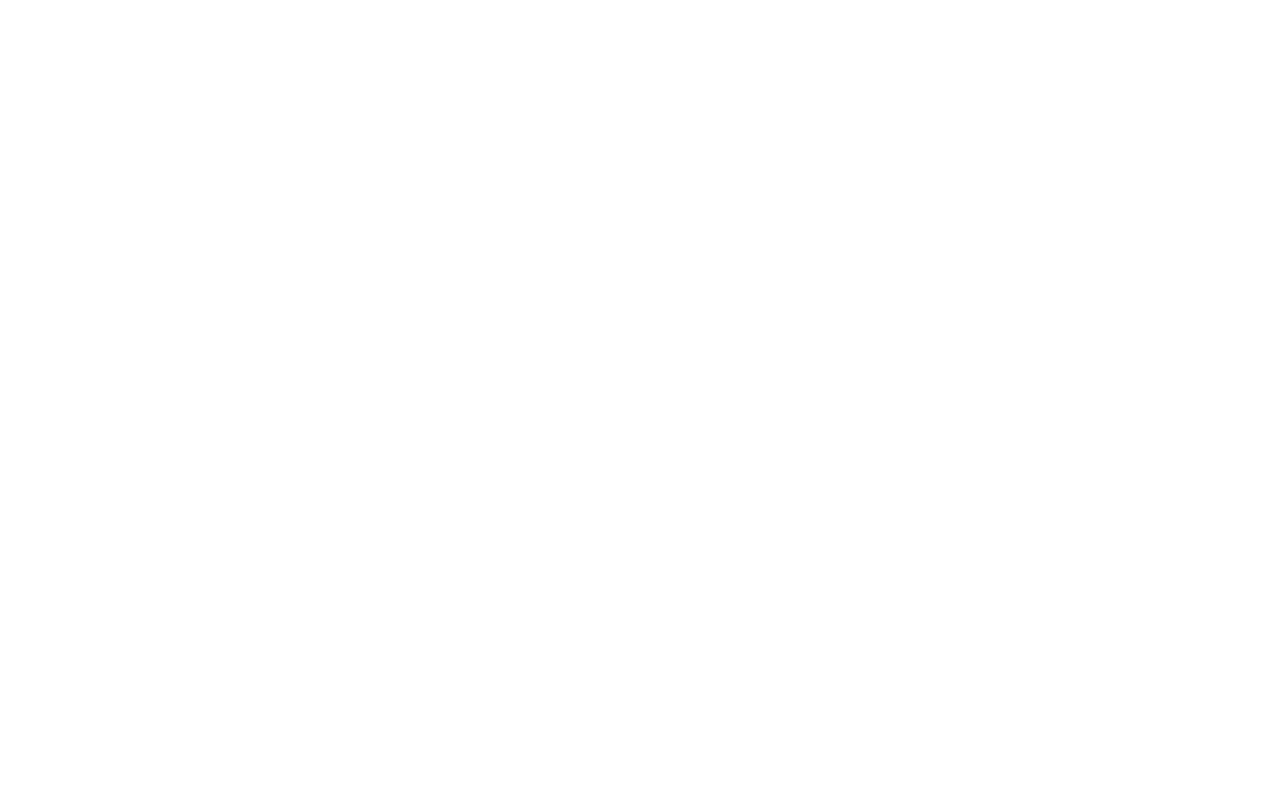
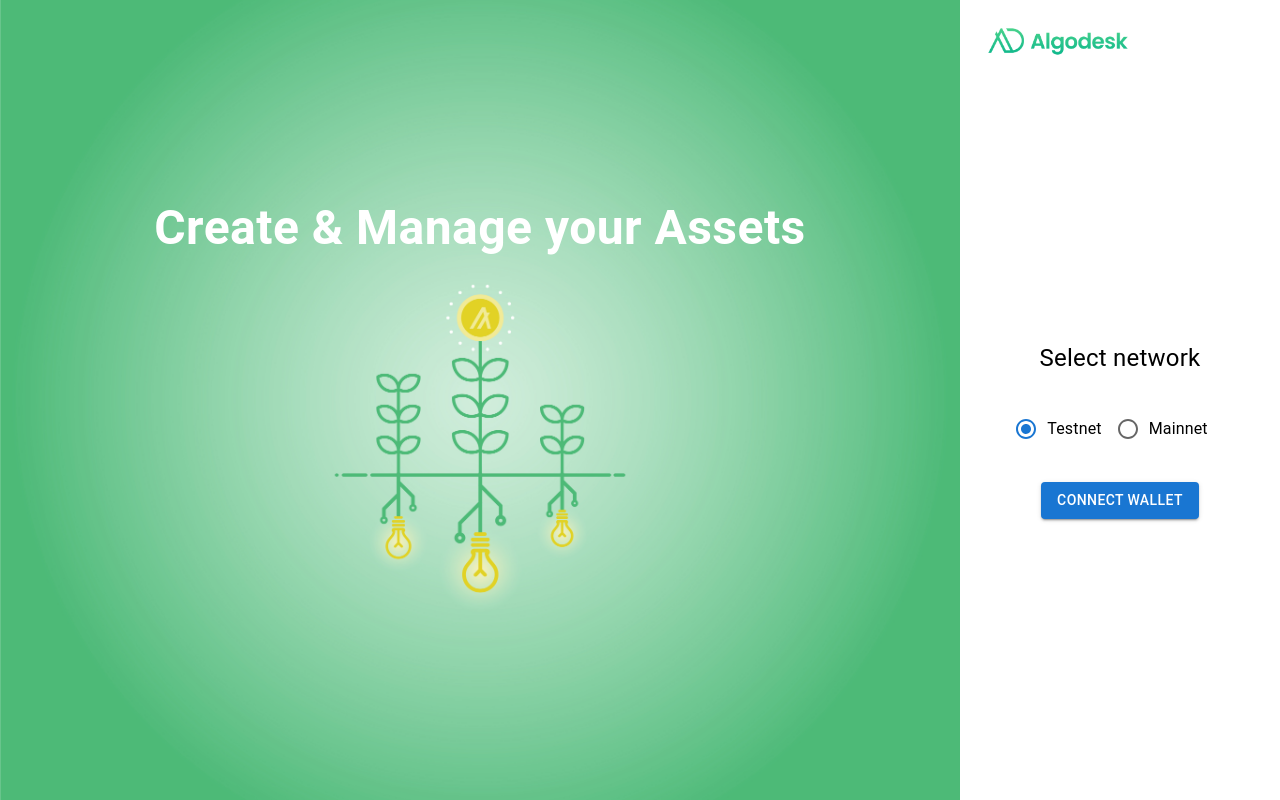
Before and after one commit to mr-new-0509/dahliadesk, a React (Create React App) app: page /connect-wallet in a window 1280 px wide. Built offline with nearby package versions, Linux system fonts and the light colour scheme.

Commit message:
connect wallet page

```diff
--- a/src/App.tsx
+++ b/src/App.tsx
@@ -5,6 +5,8 @@
 import { AlertMessageProvider } from './contexts/AlertMessageContext'
 import Loading from './components/Loading'
 import AlertMessage from './components/AlertMessage'
+import { LoadingProvider } from './contexts/LoadingContext';
+import { ConnectWalletProvider } from './contexts/ConnectWalletContext';
 
 let theme = createTheme({})
 theme = responsiveFontSizes(theme)
@@ -13,11 +15,15 @@
   return (
     <ThemeProvider theme={theme}>
       <AlertMessageProvider>
-        <BrowserRouter>
-          <Routes />
-          <Loading />
-          <AlertMessage />
-        </BrowserRouter>
+        <LoadingProvider>
+          <ConnectWalletProvider>
+            <BrowserRouter>
+              <Routes />
+              <Loading />
+              <AlertMessage />
+            </BrowserRouter>
+          </ConnectWalletProvider>
+        </LoadingProvider>
       </AlertMessageProvider>
     </ThemeProvider>
   );
--- a/src/Routes/index.tsx
+++ b/src/Routes/index.tsx
@@ -1,17 +1,40 @@
-import { useRoutes } from 'react-router';
+import React from 'react';
+import { Navigate, useRoutes } from 'react-router-dom';
+import useConnectWallet from '../hooks/useConnectWallet';
 import DashbaordLayout from '../layouts/DashbaordLayout';
 import LandingLayout from '../layouts/LandingLayout';
-import { routesOfDashboard, routesOfLanding } from './routes';
+import ConnectWallet from '../pages/ConnectWallet';
+import WaitingList from '../pages/WaitingList';
 
 export default function Routes() {
+  const { connected } = useConnectWallet()
+
   return useRoutes([
     {
       element: <LandingLayout />,
-      children: routesOfLanding
+      children: [
+        {
+          path: '/connect-wallet',
+          element: connected ? <Navigate to="/dashboard" /> : <ConnectWallet />
+        }
+      ]
     },
     {
       element: <DashbaordLayout />,
-      children: routesOfDashboard
+      children: [
+        {
+          path: '/dashboard',
+          element: <WaitingList />
+        }
+      ]
+    },
+    {
+      path: '*',
+      element: <Navigate to="/" />
+    },
+    {
+      path: '/',
+      element: connected ? <Navigate to="/dashboard" /> : <Navigate to="/connect-wallet" />
     }
   ])
 }
--- a/src/Routes/routes.tsx
+++ /dev/null
@@ -1,35 +0,0 @@
-import { Navigate } from "react-router-dom";
-import ConnectWallet from "../pages/ConnectWallet";
-import Orders from "../pages/Orders";
-import WaitingList from "../pages/WaitingList";
-import { IRoute } from "../utils/interfaces";
-
-export const routesOfDashboard: Array<IRoute> = [
-  {
-    name: 'Waiting Lists',
-    icon: 'fluent:document-bullet-list-clock-24-filled',
-    path: '/waiting-list',
-    element: <WaitingList />
-  },
-  {
-    name: 'Orders',
-    icon: 'fluent:clipboard-task-list-ltr-24-filled',
-    path: '/orders',
-    element: <Orders />
-  },
-  {
-    path: '*',
-    element: <Navigate to="/" />
-  }
-]
-
-export const routesOfLanding: Array<IRoute> = [
-  {
-    path: '/connect-wallet',
-    element: <ConnectWallet />
-  },
-  {
-    path: '*',
-    element: <Navigate to="/" />
-  }
-]
--- a/src/components/PageTitle.tsx
+++ /dev/null
@@ -1,20 +0,0 @@
-import { Box, Typography } from "@mui/material"
-import { useMemo } from "react"
-import { useLocation } from "react-router-dom"
-import { routesOfDashboard } from "../Routes/routes"
-
-const getPageName = (path: string): string | undefined => {
-  const routeData = routesOfDashboard.find(element => element.path === path)
-  return routeData?.name
-}
-
-export default function PageTitle() {
-  const { pathname } = useLocation();
-  const pageName = useMemo(() => getPageName(pathname), [pathname]);
-
-  return (
-    <Box>
-      <Typography variant="h4" fontWeight={900}>{pageName}</Typography>
-    </Box>
-  )
-}
--- a/src/contexts/ConnectWalletContext.tsx
+++ b/src/contexts/ConnectWalletContext.tsx
@@ -1,8 +1,7 @@
 import { createContext, useReducer } from 'react';
+import { TNetwork } from '../utils/types';
 
 /* --------------------------------------------------------------- */
-
-type TNetwork = 'testnet' | 'mainnet'
 
 interface IInitialState {
   connected: boolean;
@@ -49,7 +48,7 @@
 //  Context
 const ConnectWalletContext = createContext({
   ...initialState,
-  connectAct: () => Promise.resolve(),
+  connectAct: (network: TNetwork) => Promise.resolve(),
   disconnectAct: () => Promise.resolve()
 });
 
--- a/src/layouts/DashbaordLayout.tsx
+++ b/src/layouts/DashbaordLayout.tsx
@@ -1,6 +1,5 @@
 import { Box, Stack } from "@mui/material"
 import { Outlet } from "react-router"
-import PageTitle from "../components/PageTitle"
 import ScrollFab from "../components/ScrollFab"
 import Navbar from "./Navbar"
 
@@ -9,7 +8,7 @@
     <Stack direction="row">
       <Navbar />
       <Box flexGrow={1} p={5}>
-        <PageTitle />
+        <Outlet />
         <ScrollFab />
       </Box>
     </Stack>
--- a/src/layouts/Navbar.tsx
+++ b/src/layouts/Navbar.tsx
@@ -1,4 +1,4 @@
-import { Fragment, useState } from "react";
+import React, { useState } from "react";
 import {
   Box,
   CSSObject,
@@ -6,15 +6,11 @@
   Drawer as MuiDrawer,
   IconButton,
   List,
-  ListItemButton,
-  ListItemIcon,
-  ListItemText,
   Stack,
   styled,
   Theme
 } from "@mui/material"
 import { Icon } from '@iconify/react'
-import { routesOfDashboard } from "../Routes/routes";
 
 const drawerWidth = 240;
 
@@ -88,10 +84,10 @@
 
         </Stack>
 
-        {/* <Divider />
+        <Divider />
 
         <List>
-          {routes.map(route => {
+          {/* {routes.map(route => {
             if (route.name && route.icon) {
               return (
                 <ListItemButton key={route.path}>
@@ -105,8 +101,8 @@
             return (
               <Fragment key={route.path} />
             )
-          })}
-        </List> */}
+          })} */}
+        </List>
       </Stack>
     </Drawer>
   )
--- a/src/pages/ConnectWallet.tsx
+++ b/src/pages/ConnectWallet.tsx
@@ -1,12 +1,56 @@
-import React from 'react';
-import { Box, Grid } from '@mui/material';
+import React, { useState } from 'react';
+import { Box, Button, FormControlLabel, Grid, Radio, RadioGroup, Stack, Typography } from '@mui/material';
+import useConnectWallet from '../hooks/useConnectWallet';
+import { TNetwork } from '../utils/types';
 
 export default function ConnectWallet() {
+  const { connectAct } = useConnectWallet()
+
+  const [network, setNetwork] = useState<TNetwork>('testnet');
+
+  const handleChangeNetwork = (networkName: string) => {
+    if (networkName === 'mainnet') {
+      setNetwork('mainnet')
+    } else {
+      setNetwork('testnet')
+    }
+  };
+
+  const handleConnectWallet = () => {
+    connectAct(network)
+  }
   return (
     <Box>
       <Grid container>
-        <Grid item xs={12} md={9}></Grid>
-        <Grid item xs={12} md={3}></Grid>
+        <Grid item xs={12} md={9}>
+          <Box sx={{
+            height: '100vh',
+            background: 'url(/assets/images/connect-bg.jpg) no-repeat 50%',
+            backgroundSize: 'cover'
+          }}>
+            <Typography component="h1" textAlign="center" color="white" px={4} fontSize={48} fontWeight={600} pt={24}>
+              Create & Manage your Assets
+            </Typography>
+          </Box>
+        </Grid>
+
+        <Grid item xs={12} md={3}>
+          <Stack px={3} height="100vh">
+            <Box component="img" src="/assets/images/logo.png" alt="logo" width={148} mt={3} />
+            <Stack flexGrow={1} justifyContent="center" alignItems="center" spacing={4}>
+              <Typography component="h2" textAlign="center" fontSize={24}>
+                Select network
+              </Typography>
+
+              <RadioGroup row value={network} onChange={(e) => handleChangeNetwork(e.target.value)}>
+                <FormControlLabel value="testnet" control={<Radio />} label="Testnet" />
+                <FormControlLabel value="mainnet" control={<Radio />} label="Mainnet" />
+              </RadioGroup>
+
+              <Button variant="contained" onClick={() => handleConnectWallet()}>Connect Wallet</Button>
+            </Stack>
+          </Stack>
+        </Grid>
       </Grid>
     </Box>
   )
--- /dev/null
+++ b/src/utils/types.ts
@@ -0,0 +1 @@
+export type TNetwork = "testnet" | "mainnet";
```
Also changed, not shown: src/layouts/AuthLayout.tsx (deleted).
